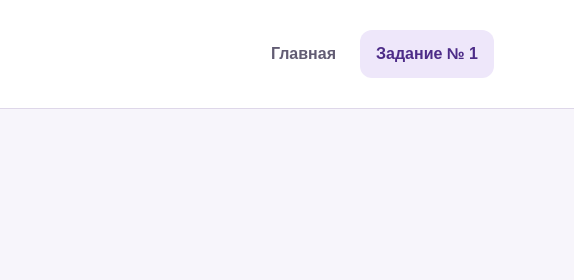
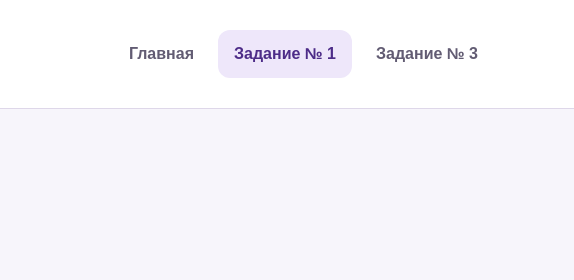
Before and after one commit to PolinaTovstonog/Lab1_Tovstonog, a plain HTML site: page task1.html in a window 1280 px wide. Shown: the top 280 px of the page, 706-1280 px from the left. Drawn offline with Linux system fonts and the light colour scheme.

Commit message:
Update task1.html

```diff
--- a/task1.html
+++ b/task1.html
@@ -19,6 +19,7 @@
                 <ul class="nav-list"> <!-- Объединяем ссылки навигации в список. -->
                     <li><a href="index.html">Главная</a></li> <!-- Добавляем переход к главной странице. -->
                     <li><a href="task1.html" aria-current="page">Задание № 1</a></li> <!-- Помечаем страницу задания как текущую. -->
+                    <li><a href="task3.html">Задание № 3</a></li>
                 </ul> <!-- Закрываем список меню. -->
             </nav> <!-- Завершаем навигацию. -->
         </div> <!-- Закрываем внутреннюю часть шапки. -->
```
